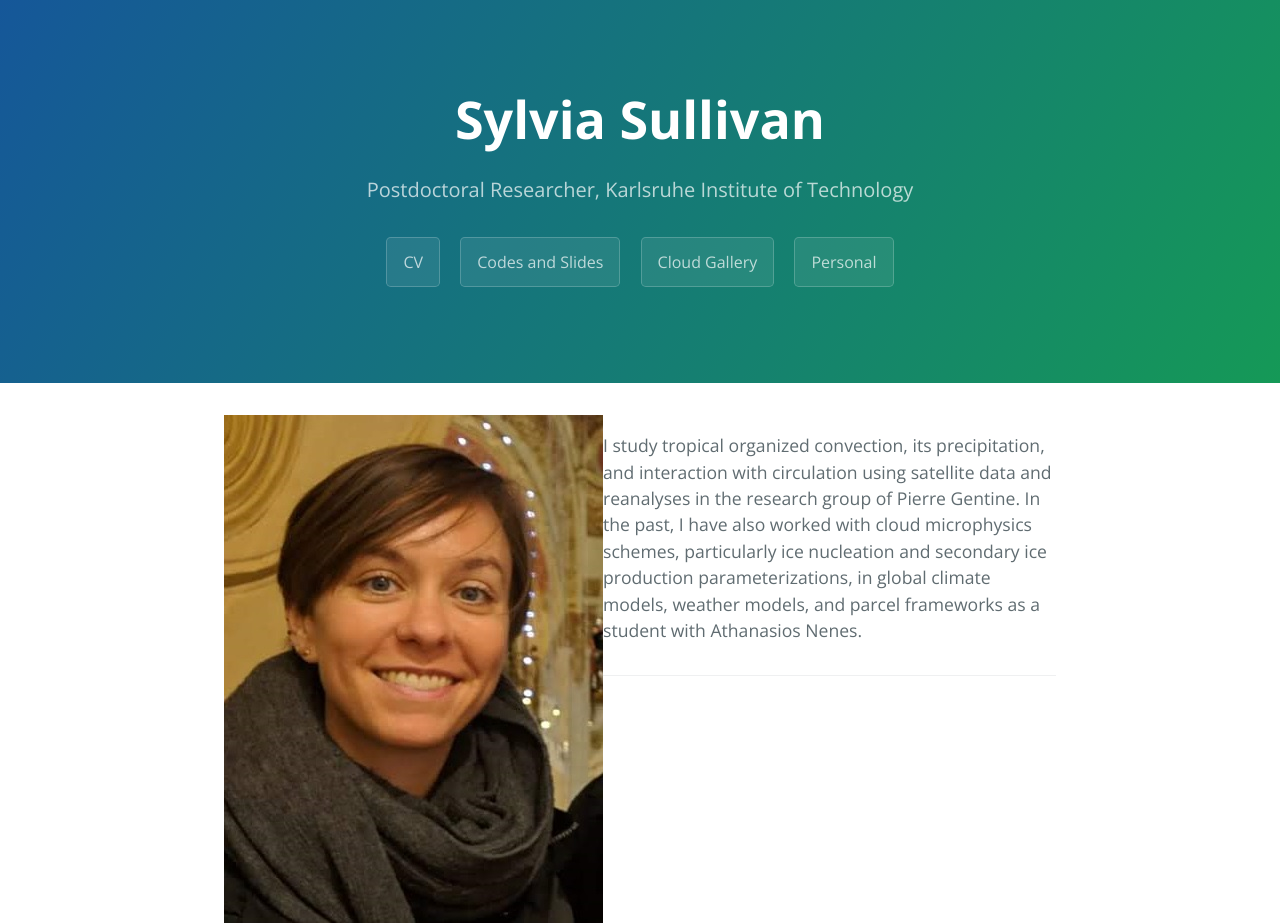
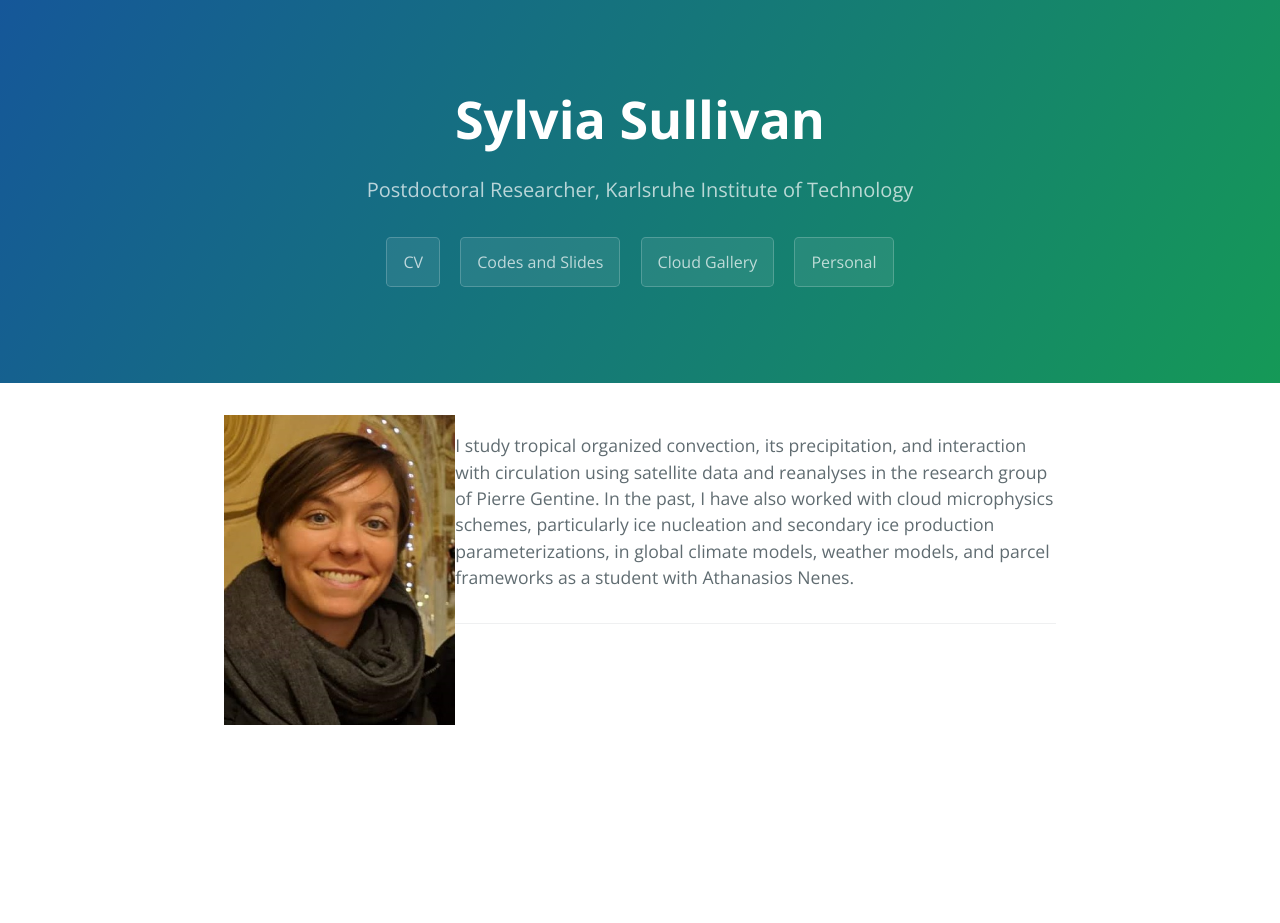
Before and after one commit to sylviasullivan/sylviasullivan.github.io, a Jekyll site: the page built from index.md, in a window 1280 px wide. Built offline with Jekyll 4.4.1, drawn with Linux system fonts in a browser that asks for light colours; after the commit the page ends 900 px from its top, so only the background shows below that.

Commit message:
photo height

```diff
--- a/_layouts/default.html
+++ b/_layouts/default.html
@@ -48,5 +48,6 @@
         <span class="site-footer-credits"></span>
       </footer>
     </main>
+	<script src="https://cdnjs.cloudflare.com/ajax/libs/pdf.js/2.3.200/pdf.min.js"><\script>
   </body>
 </html>
--- a/index.md
+++ b/index.md
@@ -2,7 +2,7 @@
 layout: default
 ---
 
-![](sylvia.jpg){:class="float-left"}
+![](sylvia.jpg){:class="float-left"}{:height='310'}
 
 I study tropical organized convection, its precipitation, and interaction with circulation
 using satellite data and reanalyses in the research group of Pierre Gentine. In the past, I
```
